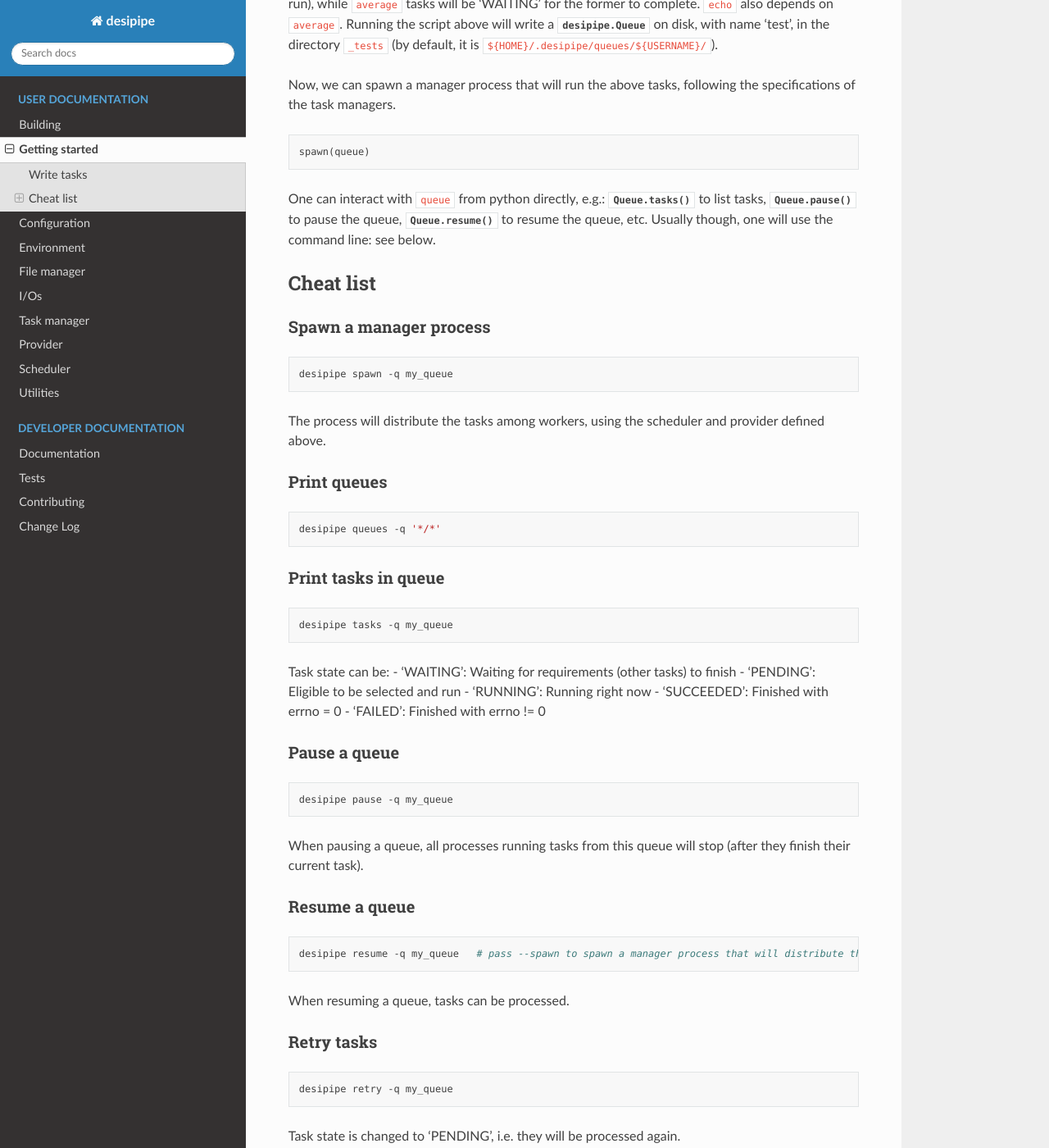
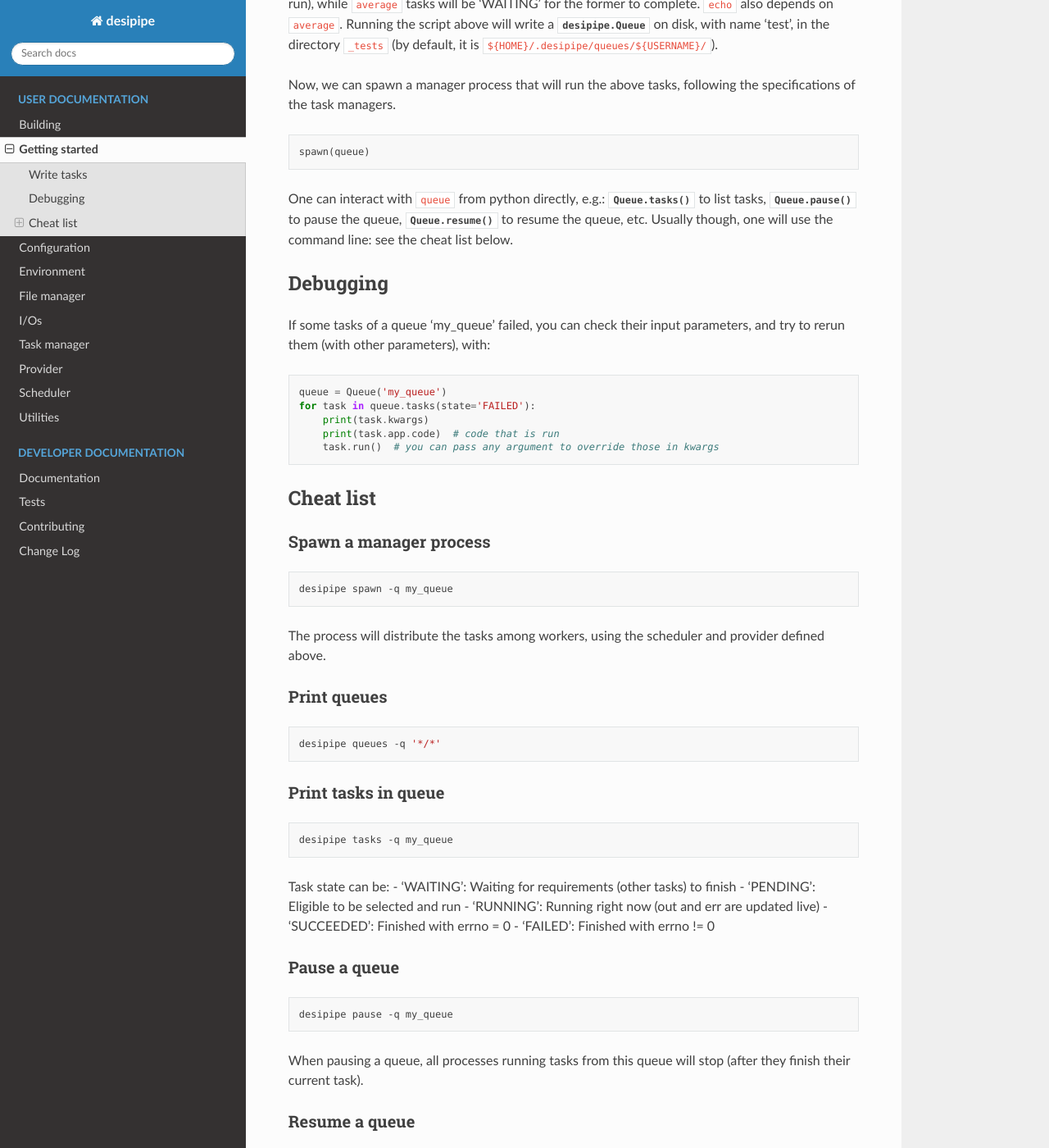
Before and after one commit to hsimonfroy/desipipe, a Sphinx documentation site: the page built from doc/user/getting_started.rst, in a window 1280 px wide and 1400 px high, scrolled down 1783 px. Shown: the whole window at 82% size. Built offline with Sphinx 7.4.7 and the Read the Docs theme 2.0.0, drawn with Linux system fonts in a browser that asks for light colours.

Commit message:
doc on debugging

```diff
--- a/doc/user/getting_started.rst
+++ b/doc/user/getting_started.rst
@@ -104,7 +104,23 @@
 
 One can interact with ``queue`` from python directly, e.g.: :meth:`Queue.tasks` to list tasks,
 :meth:`Queue.pause` to pause the queue, :meth:`Queue.resume` to resume the queue, etc.
-Usually though, one will use the command line: see below.
+Usually though, one will use the command line: see the cheat list below.
+
+
+Debugging
+---------
+
+If some tasks of a queue 'my_queue' failed, you can check their input parameters,
+and try to rerun them (with other parameters), with:
+
+.. code-block:: python
+
+  queue = Queue('my_queue')
+  for task in queue.tasks(state='FAILED'):
+      print(task.kwargs)
+      print(task.app.code)  # code that is run
+      task.run()  # you can pass any argument to override those in kwargs
+
 
 Cheat list
 ----------
@@ -133,11 +149,11 @@
   desipipe tasks -q my_queue
 
 Task state can be:
-- 'WAITING':  Waiting for requirements (other tasks) to finish
-- 'PENDING':  Eligible to be selected and run
-- 'RUNNING':  Running right now
-- 'SUCCEEDED':  Finished with errno = 0
-- 'FAILED':  Finished with errno != 0
+- 'WAITING': Waiting for requirements (other tasks) to finish
+- 'PENDING': Eligible to be selected and run
+- 'RUNNING': Running right now (out and err are updated live)
+- 'SUCCEEDED': Finished with errno = 0
+- 'FAILED': Finished with errno != 0
 
 Pause a queue
 ~~~~~~~~~~~~~
```
Also changed, not shown: README.md (+1 -0 lines), 1 other file.
